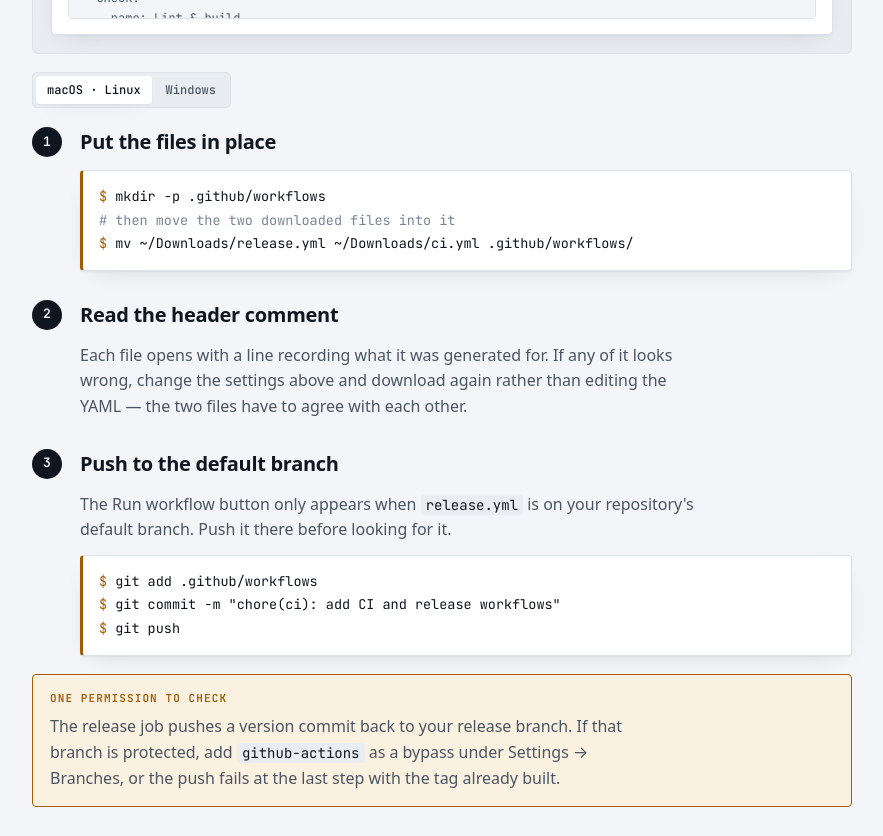
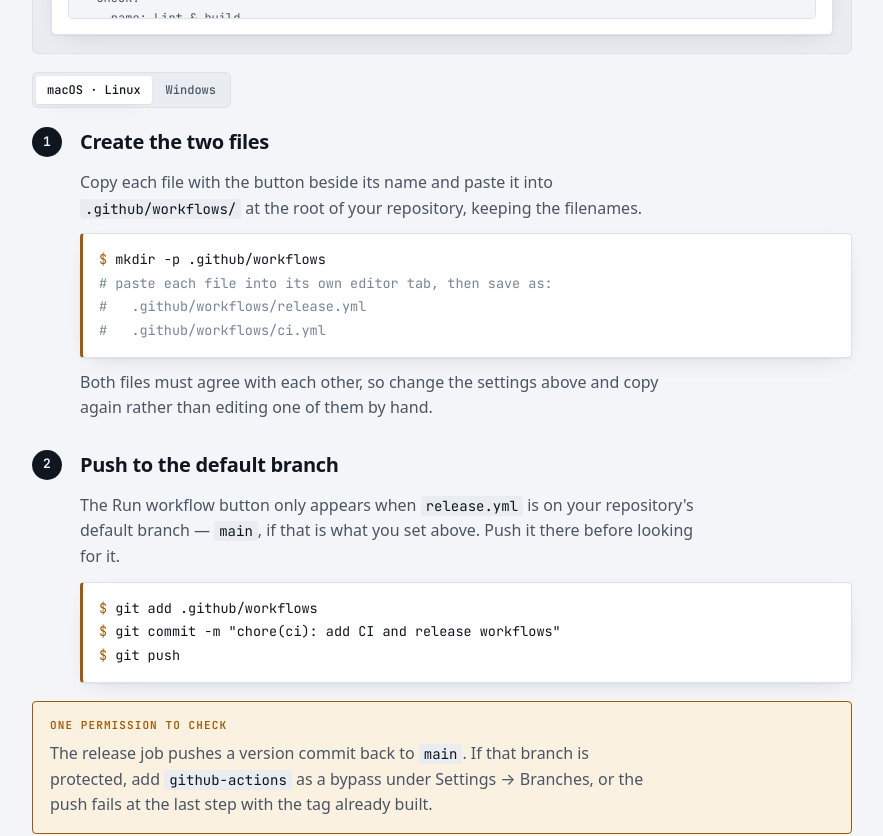
Before and after one commit to AdisornSriphukthong/release-workflows, a React (Vite) app: page / in a window 1280 px wide. Shown: the part 1560-2396 px from the top of the page, without its empty margins (324-1207 px from the left). Built offline with nearby package versions, Linux system fonts and the light colour scheme; a web font is replaced by a local one.

Commit message:
feat: every command and explanation follows the settings

```diff
--- a/src/App.tsx
+++ b/src/App.tsx
@@ -14,9 +14,9 @@ import { ShellProvider, ShellToggle } from "./components/shell";
 import { useActiveSection } from "./components/use-active-section";
 import {
   adaptations,
-  branches,
+  branchesFor,
   bumps,
-  failures,
+  failuresFor,
   project,
   sections,
   sectionIds,
@@ -37,6 +37,9 @@ function Guide() {
   const active = useActiveSection(sectionIds);
   const { config } = useConfig();
   const stages = stagesFor(config);
+  const branches = branchesFor(config);
+  const failures = failuresFor(config);
+  const { releaseBranch, devBranch, buildDir, packageManager } = config;
 
   return (
     <>
@@ -87,18 +90,24 @@ function Guide() {
               <ShellToggle />
 
               <Steps>
-                <Step title="Put the files in place">
+                <Step title="Create the two files">
+                  <p>
+                    Copy each file with the button beside its name and paste it
+                    into <code>.github/workflows/</code> at the root of your
+                    repository, keeping the filenames.
+                  </p>
                   <PlatformCommandBlock
                     unix={[
                       { kind: "command", text: "mkdir -p .github/workflows" },
                       {
                         kind: "comment",
-                        text: "# then move the two downloaded files into it",
+                        text: "# paste each file into its own editor tab, then save as:",
                       },
                       {
-                        kind: "command",
-                        text: "mv ~/Downloads/release.yml ~/Downloads/ci.yml .github/workflows/",
+                        kind: "comment",
+                        text: "#   .github/workflows/release.yml",
                       },
+                      { kind: "comment", text: "#   .github/workflows/ci.yml" },
                     ]}
                     windows={[
                       {
@@ -107,22 +116,18 @@ function Guide() {
                       },
                       {
                         kind: "comment",
-                        text: "# then move the two downloaded files into it",
+                        text: "# paste each file into its own editor tab, then save as:",
                       },
                       {
-                        kind: "command",
-                        text: "Move-Item $HOME\\Downloads\\release.yml, $HOME\\Downloads\\ci.yml .github\\workflows\\",
+                        kind: "comment",
+                        text: "#   .github\\workflows\\release.yml",
                       },
+                      { kind: "comment", text: "#   .github\\workflows\\ci.yml" },
                     ]}
                   />
-                </Step>
-
-                <Step title="Read the header comment">
                   <p>
-                    Each file opens with a line recording what it was generated
-                    for. If any of it looks wrong, change the settings above and
-                    download again rather than editing the YAML — the two files
-                    have to agree with each other.
+                    Both files must agree with each other, so change the settings
+                    above and copy again rather than editing one of them by hand.
                   </p>
                 </Step>
 
@@ -130,7 +135,8 @@ function Guide() {
                   <p>
                     The Run workflow button only appears when{" "}
                     <code>release.yml</code> is on your repository's default
-                    branch. Push it there before looking for it.
+                    branch — <code>{releaseBranch}</code>, if that is what you
+                    set above. Push it there before looking for it.
                   </p>
                   <CommandBlock
                     lines={[
@@ -147,8 +153,8 @@ function Guide() {
 
               <Note label="One permission to check" tone="warn">
                 <p>
-                  The release job pushes a version commit back to your release
-                  branch. If that branch is protected, add{" "}
+                  The release job pushes a version commit back to{" "}
+                  <code>{releaseBranch}</code>. If that branch is protected, add{" "}
                   <code>github-actions</code> as a bypass under Settings →
                   Branches, or the push fails at the last step with the tag
                   already built.
@@ -173,8 +179,9 @@ function Guide() {
                 The release workflow checks out{" "}
                 <strong>the release branch no matter which branch you launch
                 it from</strong>, so running it while sitting on{" "}
-                <code>develop</code> still releases <code>main</code>. Merge
-                first — the workflow will not pick up unmerged work.
+                <code>{devBranch}</code> still releases{" "}
+                <code>{releaseBranch}</code>. Merge first — the workflow will not
+                pick up unmerged work.
               </p>
             </Section>
 
@@ -183,8 +190,14 @@ function Guide() {
                 <Step title="Get your work onto the release branch">
                   <CommandBlock
                     lines={[
-                      { kind: "command", text: "git branch -f main develop" },
-                      { kind: "command", text: "git push origin main" },
+                      {
+                        kind: "command",
+                        text: `git branch -f ${releaseBranch} ${devBranch}`,
+                      },
+                      {
+                        kind: "command",
+                        text: `git push origin ${releaseBranch}`,
+                      },
                       { kind: "blank" },
                       {
                         kind: "comment",
@@ -195,7 +208,8 @@ function Guide() {
                   />
                   <p>
                     <code>git branch -f</code> is safe when{" "}
-                    <code>main</code> is an ancestor of <code>develop</code> — it
+                    <code>{releaseBranch}</code> is an ancestor of{" "}
+                    <code>{devBranch}</code> — it
                     moves a pointer forward rather than rewriting history. A red
                     CI run means the release will die partway, so fix it first.
                   </p>
@@ -232,7 +246,9 @@ function Guide() {
               />
               <p>
                 The version lives in <code>package.json</code> and is bumped by{" "}
-                <code>npm version</code> inside the workflow. Don't edit it by
+                <code>npm version</code> inside the workflow — always npm, even
+                on {packageManager === "npm" ? "yarn or pnpm" : packageManager}.
+                Don't edit it by
                 hand — you'd desync the file from the tags.
               </p>
             </Section>
@@ -268,27 +284,31 @@ function Guide() {
               <p>
                 The workflow pushes a commit back to the release branch, so your
                 local clone is now behind. Pull it down and carry the version
-                bump back into <code>develop</code>, or the two branches disagree
+                bump back into <code>{devBranch}</code>, or the two branches
+                disagree
                 about what version this is.
               </p>
               <CommandBlock
                 lines={[
                   {
                     kind: "command",
-                    text: "git checkout main && git pull origin main",
+                    text: `git checkout ${releaseBranch} && git pull origin ${releaseBranch}`,
                   },
                   {
                     kind: "command",
-                    text: "git checkout develop && git merge main",
+                    text: `git checkout ${devBranch} && git merge ${releaseBranch}`,
                   },
-                  { kind: "command", text: "git push origin develop" },
+                  {
+                    kind: "command",
+                    text: `git push origin ${devBranch}`,
+                  },
                 ]}
               />
               <p>
                 You get a tag <code>vX.Y.Z</code>, a GitHub Release with an
                 auto-generated changelog, and{" "}
-                <code>dist-vX.Y.Z.zip</code> attached — the built output, ready
-                to hand to whatever serves it.
+                <code>{buildDir}-vX.Y.Z.zip</code> attached — the built output,
+                ready to hand to whatever serves it.
               </p>
             </Section>
 
--- a/src/content/runbook.ts
+++ b/src/content/runbook.ts
@@ -49,16 +49,19 @@ export const files = [
   },
 ];
 
-export const branches = [
+/** The two branches the workflows watch, named the way the reader set them. */
+export function branchesFor(config: WorkflowConfig) {
+  return [
     {
-    name: "develop",
+      name: config.devBranch,
       role: "Day-to-day work. Features merge here. Never released from.",
     },
     {
-    name: "main",
+      name: config.releaseBranch,
       role: "Stable, and the repository's default branch. Every tag points at a commit on this branch.",
     },
   ];
+}
 
 export const bumps = [
   {
@@ -179,16 +182,25 @@ export const adaptations = [
   },
 ];
 
-export const failures = [
+const LOCKFILE: Record<string, string> = {
+  npm: "package-lock.json",
+  yarn: "yarn.lock",
+  pnpm: "pnpm-lock.yaml",
+};
+
+/** Failure modes, described with the reader's own manager and branch names. */
+export function failuresFor(config: WorkflowConfig) {
+  const pm = config.packageManager;
+  const lockfile = LOCKFILE[pm];
+
+  return [
     {
       symptom: "No “Run workflow” button",
-    cause:
-      "release.yml is not on the repository's default branch. workflow_dispatch reads it from there and nowhere else — merge it in and push.",
+      cause: `release.yml is not on the repository's default branch. workflow_dispatch reads it from there and nowhere else — merge it into ${config.releaseBranch} and push.`,
     },
     {
-    symptom: "Fails while installing dependencies",
-    cause:
-      "Your lockfile disagrees with package.json — every install command here refuses to update it. Install locally with the manager PACKAGE_MANAGER names and commit the lockfile. Mixing managers in one project causes exactly this.",
+      symptom: `Fails at ${INSTALL_COMMAND[pm].split(" ").slice(0, 2).join(" ")}`,
+      cause: `${lockfile} disagrees with package.json — the install command refuses to update it. Run ${pm} install locally and commit ${lockfile}. Installing with a different package manager causes exactly this.`,
     },
     {
       symptom: "Fails at the build, works on your machine",
@@ -197,8 +209,7 @@ export const failures = [
     },
     {
       symptom: "Permission denied on the push",
-    cause:
-      "The job needs permissions: contents: write, and the branch must not be protected against the Actions bot. Add github-actions as a bypass, or release from an unprotected branch.",
+      cause: `The job needs permissions: contents: write, and ${config.releaseBranch} must not be protected against the Actions bot. Add github-actions as a bypass, or release from an unprotected branch.`,
     },
     {
       symptom: "Two releases at once",
@@ -206,3 +217,4 @@ export const failures = [
         "Can't happen — the concurrency: release group queues the second run rather than racing it.",
     },
   ];
+}
```
Also changed, not shown: 1 other file (tests, documents, lock files or other folders). Lines whose indentation alone changed are shown as unchanged.
